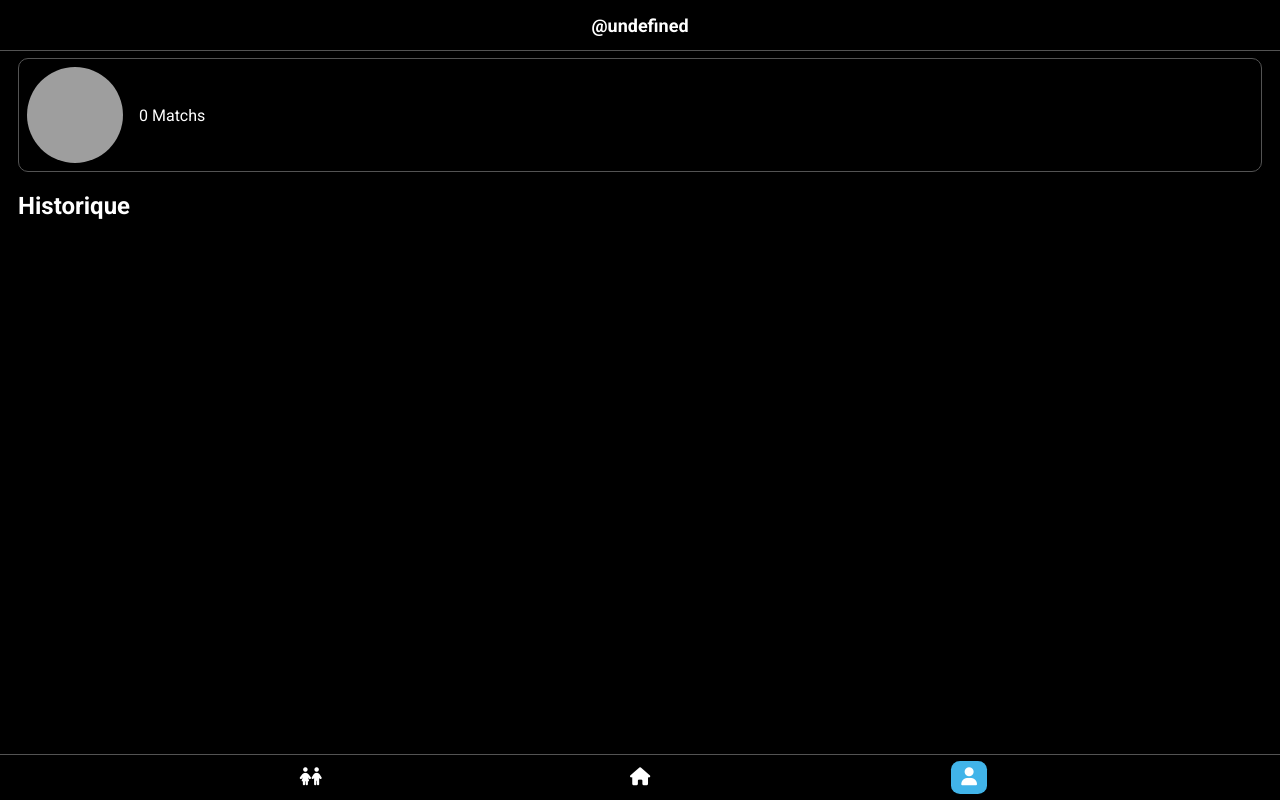
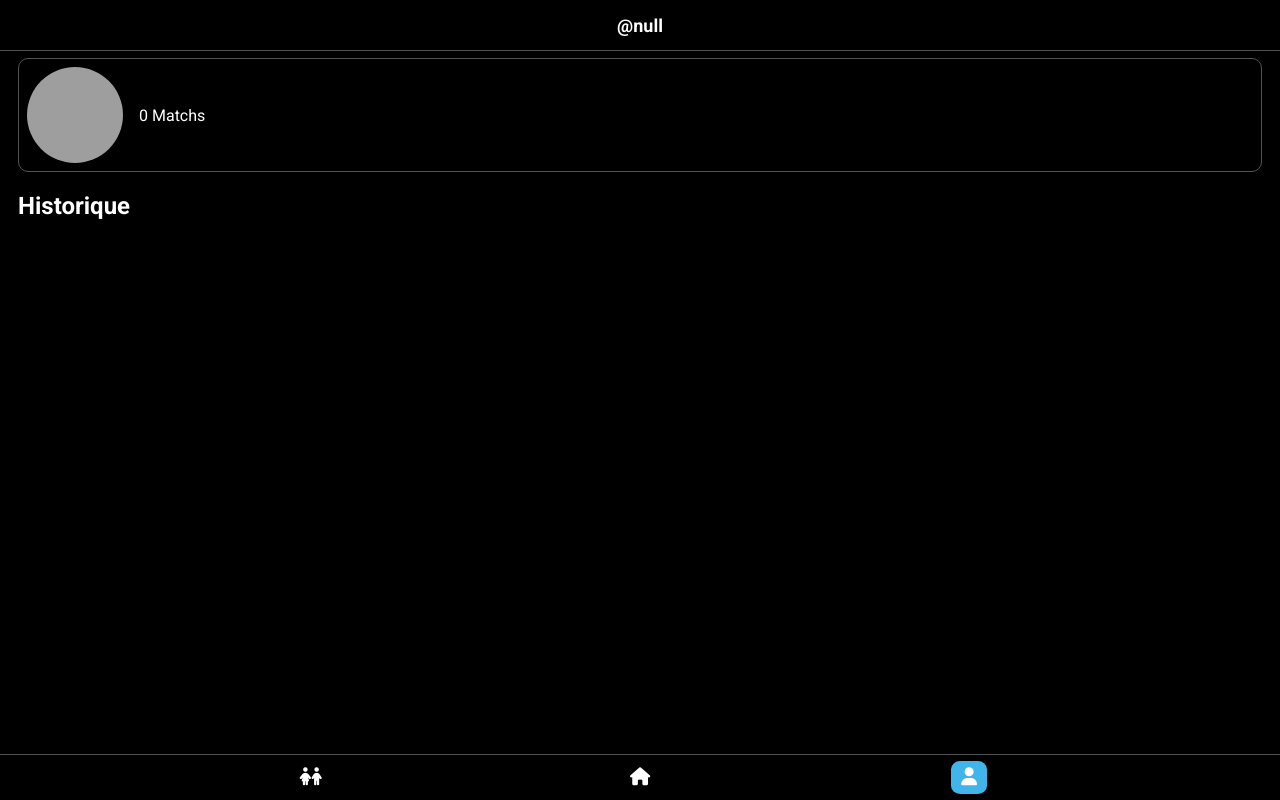
Before and after one commit to SweepApp/sweep, a React (Vite) app: page /profile in a window 1280 px wide. Built offline with nearby package versions, Linux system fonts and the light colour scheme; grey boxes are pictures that could not be loaded.

Commit message:
Display username with Redux

```diff
--- a/src/pages/Home.jsx
+++ b/src/pages/Home.jsx
@@ -1,9 +1,12 @@
 import Card from "../components/Card";
 import Upperbar from "../components/Upperbar";
 import { useState, useEffect } from "react";
+import { useSelector } from "react-redux";
 
 export default function Home() {
   const [api, setApi] = useState([]);
+
+  let username = useSelector((state) => state.usersData.username);
 
   function fetchData() {
     let apiLink = "http://localhost:8080/movies?api_key=test";
@@ -22,7 +25,7 @@ export default function Home() {
     <>
       <Upperbar id="top" title="Home" />
       <div className="Home">
-        <h1>Hello, User 👋</h1>
+        <h1>Hello, {username} 👋</h1>
         <div className="Home__cards">
           <Card api={api} />
         </div>
--- a/src/pages/Profile.jsx
+++ b/src/pages/Profile.jsx
@@ -1,10 +1,13 @@
+import { useSelector } from "react-redux";
 import Upperbar from "../components/Upperbar";
 import Card from "../components/Card";
 
 export default function Home({user, tmdb}) {
+  let username = useSelector((state) => state.usersData.username);
+
   return (
     <>
-      <Upperbar title={`@${user}`}/>
+      <Upperbar title={`@${username}`}/>
       <div className="Profile">
         <div className="profile__card">
           <div className="profile__card__avatar">
@@ -12,7 +15,7 @@ export default function Home({user, tmdb}) {
           </div>
           <div className="profile__card__infos">
             <div className="profile__card__infos__name">
-              <h1>{user}</h1>
+              <h1>{username}</h1>
             </div>
             <div className="profile__card__infos__stats">
               <span>0 Matchs</span>
```
